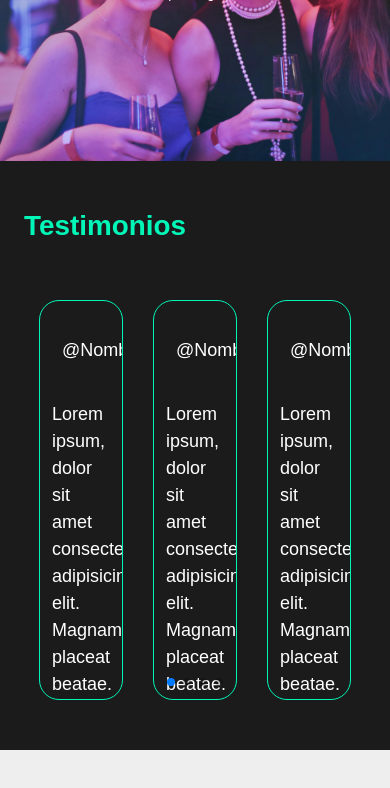
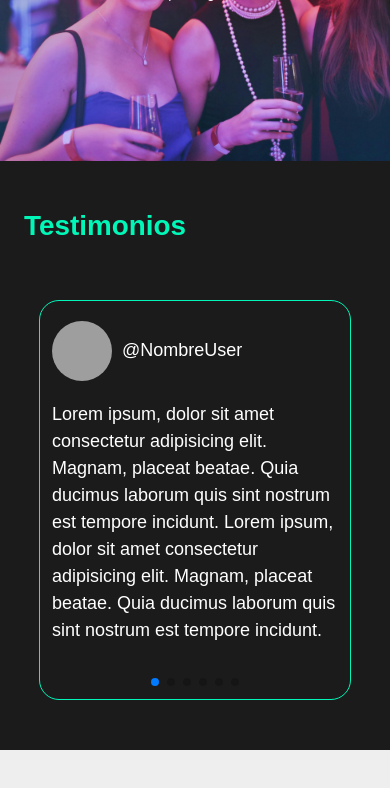
Before and after one commit to javieruncos/magic-films, a React app: page /bodas in a window 390 px wide. Shown: the part 4320-5108 px from the top of the page. Built offline with nearby package versions, Linux system fonts and the light colour scheme; grey boxes are pictures that could not be loaded; the HTML template or start-up script is replaced by a standard one.

Commit message:
agregamos estilos responsive al slider de cometarios

```diff
--- a/src/assets/style/Portada.css
+++ b/src/assets/style/Portada.css
@@ -1,12 +1,10 @@
 .portada{
     height: 600px;
     width: 100%;
-    background-color: aqua;
     position: relative;
     overflow: hidden;
 
 }
-
 
 .rotated-video{
     position: absolute;
--- a/src/components/Ui/SliderComents.jsx
+++ b/src/components/Ui/SliderComents.jsx
@@ -20,6 +20,23 @@ const SliderComents = () => {
                     freeMode={true}
                     pagination={{
                         clickable: true,
+                    }}
+                    breakpoints={{
+
+                        320: {
+                            slidesPerView: 1,
+                            spaceBetween: 10,
+                        },
+
+                        768: {
+                            slidesPerView: 2,
+                            spaceBetween: 20,
+                        },
+
+                        1024: {
+                            slidesPerView: 3,
+                            spaceBetween: 30,
+                        },
                     }}
                     modules={[FreeMode, Pagination]}
                     className="mySwiper"
```
